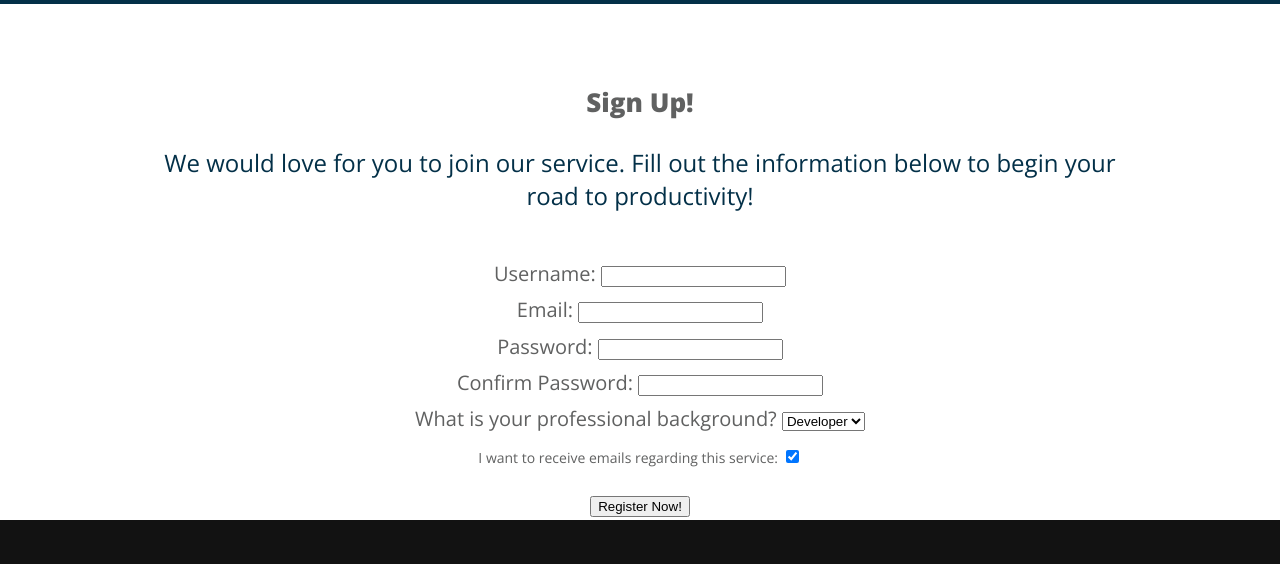
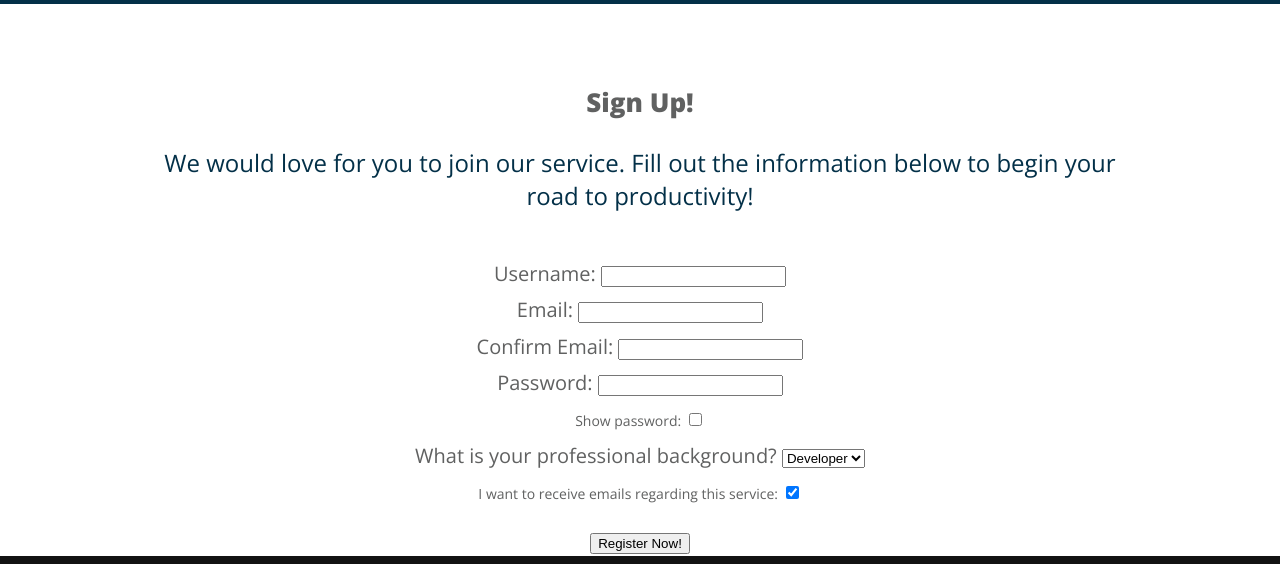
Before and after one commit to brobertson3/brobertson_homework_6, a plain HTML site: page solution_code/register.html in a window 1280 px wide. Shown: the part 113-677 px from the top of the page. Drawn offline with nearby package versions, Linux system fonts and the light colour scheme.

Commit message:
Quick changes before implementing JS
Confirm the email addresses instead. Added an “other” option in the
dropdown selection menu.

```diff
--- a/solution_code/js/register.js
+++ b/solution_code/js/register.js
@@ -1,3 +1,7 @@
 $(document).ready(function () {
-
+	/* TODO: 1. Check to make sure that no field is left blank. If blank, display
+				empty field in a red border with text that says to enter in info
+	         2. Make sure that both email fields match. If not, highlight both
+	            email fields in red and show message that says they much match
+	         3. If checked, then show the password */
 });
--- a/solution_code/register.html
+++ b/solution_code/register.html
@@ -41,12 +41,16 @@
 							<input type="email" name="email_address" id="email_address"><br>
 						</label>
 						<label>
+							Confirm Email:
+							<input type="email" name="email_confirm" id="email_confirm"><br>
+						</label>
+						<label>
 							Password:
 							<input type="password" name="password_orig" id="password_orig"><br>
 						</label>
-						<label>
-							Confirm Password:
-							<input type="password" name="password_confirm" id="password_confirm"><br>
+						<label class="check_box">
+							Show password:
+							<input type="checkbox" id="show_password"><br>
 						</label>
 						<label>
 							What is your professional background?
@@ -54,6 +58,7 @@
 								<option name="occupation" value="developer" id="developer">Developer</option>
 								<option name="occupation" value="designer" id="designer">Designer</option>
 								<option name="occupation" value="manager" id="manager">Manager</option>
+								<option name="occupation" value="other" id="other">Other</option>
 							</select><br>
 						</label>
 						<label class="check_box">
```
